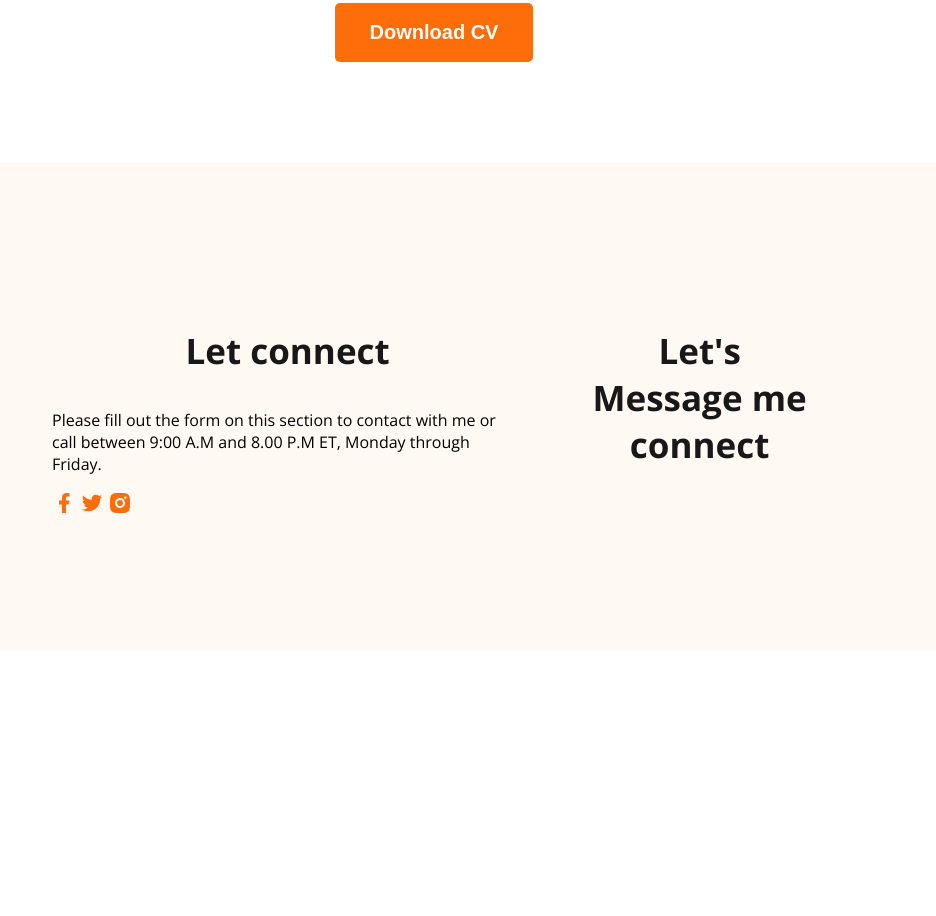
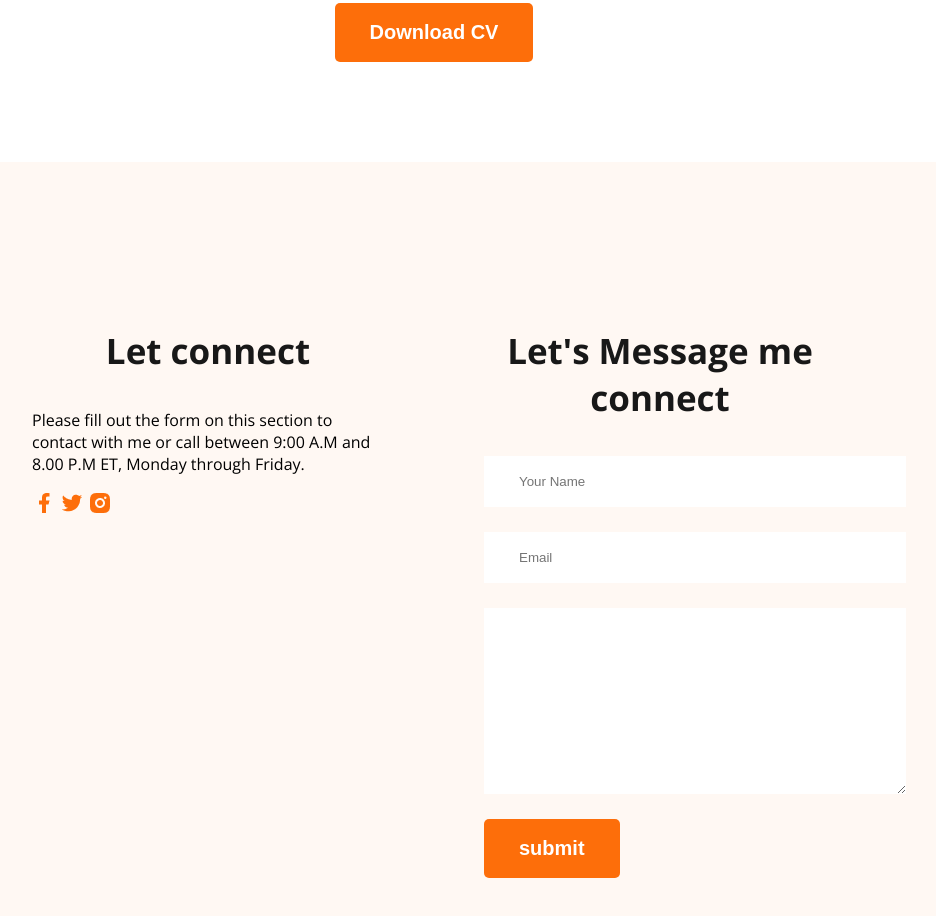
Before and after one commit to ShahrinAlfi/developer-portfolio-module-1, a plain HTML site: page index.html in a window 1280 px wide. Shown: the part 3089-4005 px from the top of the page, without its empty margins (206-1142 px from the left). Before the commit the page ends 3747 px from the top, so only its background shows below. Drawn offline with nearby package versions, Linux system fonts and the light colour scheme.

Commit message:
finished the footer

```diff
--- a/index.html
+++ b/index.html
@@ -174,6 +174,12 @@
         </div>
         <div class="footer-colum">
             <h3 class="footer-col-title section-title">Let's Message me connect</h3>
+            <form class="contact-form" action="">
+                <input type="text" name="" id="" placeholder="Your Name">
+                <input type="email" name="" id="" placeholder="Email">
+                <textarea name="" id="" cols="30" rows="10"></textarea>
+                <input class="btn-primary" type="submit" value="submit">
+            </form>
         </div>
 
     </footer>
--- a/styles/portfolio.css
+++ b/styles/portfolio.css
@@ -186,11 +186,22 @@ main section {
 
 footer{
   display: flex;
-  gap: 20px;
+  gap: 100px;
   background: #FFF8F3;
   margin-top: 100px;
   padding: 130px 230px;
 }
 .footer-colum{
-  padding: 0 20px 0;
+  width: 50%;
 }
+
+.contact-form input[type="text"],input[type="email"]
+,textarea{
+  display: block;
+  margin-bottom: 25px ;
+  padding: 18px 35px;
+  color: #757575;
+  background-color: white;
+  border: 0;
+  width: 100%;
+}
```
